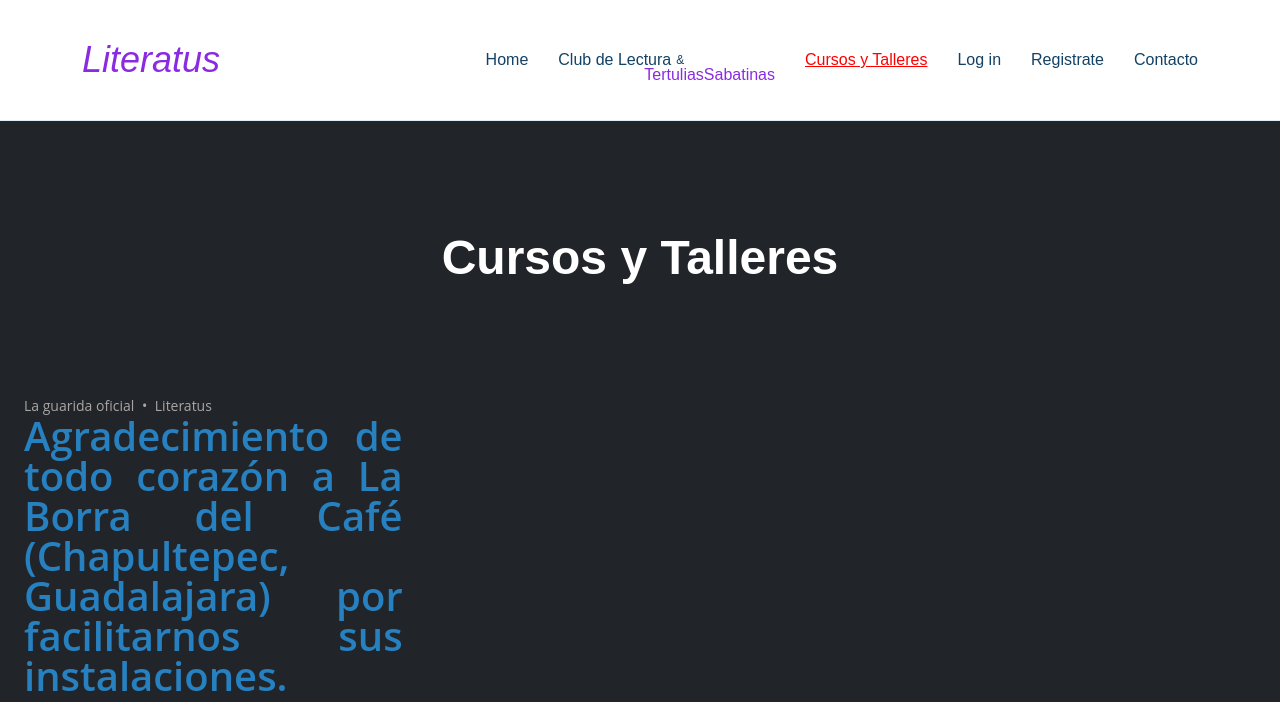
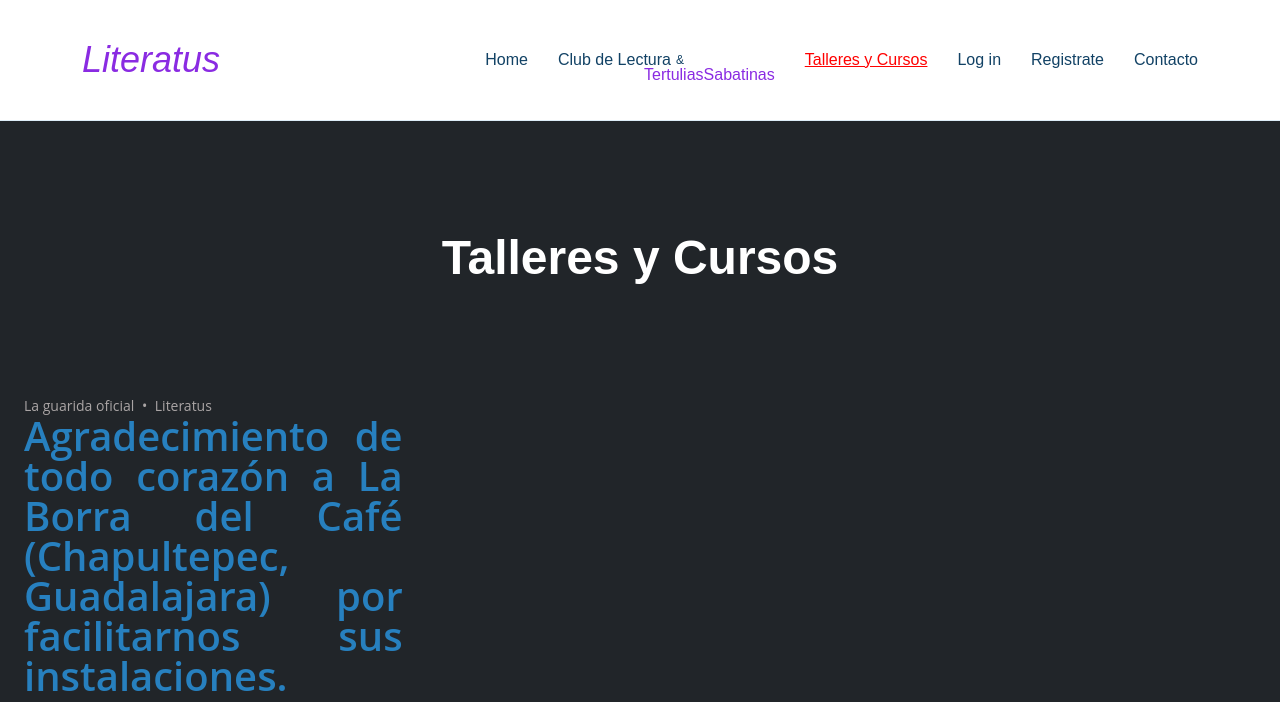
Before and after one commit to EATrejo/literatus-project, a Django app: page /cursos/ in a window 1280 px wide. Shown: the top 702 px of the page. Run offline with Django 5.2, Linux system fonts and the light colour scheme; data that the repository does not hold is empty; some libraries are stand-ins or nearby versions.

Commit message:
cambio talleres y cursos

```diff
--- a/myproject/cursos/templates/cursos/cursos_list.html
+++ b/myproject/cursos/templates/cursos/cursos_list.html
@@ -9,7 +9,7 @@
     <div class="container">
         <div class="row">
             <div class="col-md-12 margen-superior">
-                <h1 class="titulo-club text-white text-center mt-5 mb-5">Cursos y Talleres</h1>
+                <h1 class="titulo-club text-white text-center mt-5 mb-5">Talleres y Cursos</h1>
             </div>
         </div>
     </div>
--- a/myproject/templates/layout.html
+++ b/myproject/templates/layout.html
@@ -39,7 +39,7 @@
               <li>
                 <a class=" {% if request.resolver_match.url_name == 'list' %}active {% endif %}" href="{% url 'tertulias:list' %}" >Club de Lectura<span class="separador">&</span><span class="tertulia-navbar">TertuliasSabatinas</span></a>
               </li>
-              <li><a href="{% url 'cursos:lista' %}" class="nav-link {% if request.resolver_match.url_name == 'lista' %}active {% endif %}">Cursos y Talleres</a></li>
+              <li><a href="{% url 'cursos:lista' %}" class="nav-link {% if request.resolver_match.url_name == 'lista' %}active {% endif %}">Talleres y Cursos</a></li>
               {% if user.is_authenticated %}
               <li><a href="{% url 'users:logout' %}" class="nav-link {% if request.resolver_match.url_name == 'logout' %}active {% endif %}">Logout</a></li>
 
```
